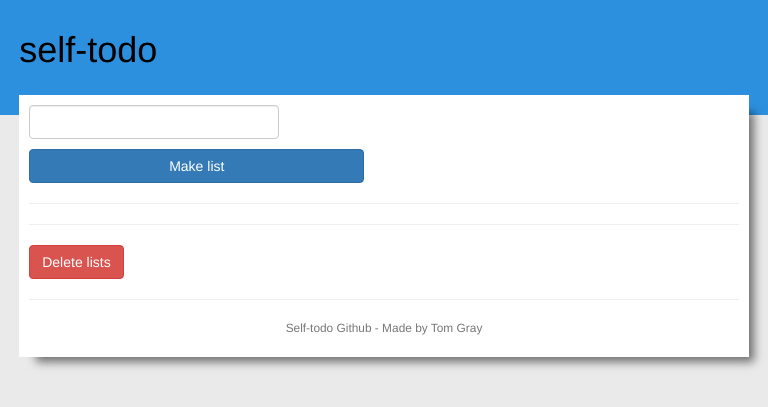
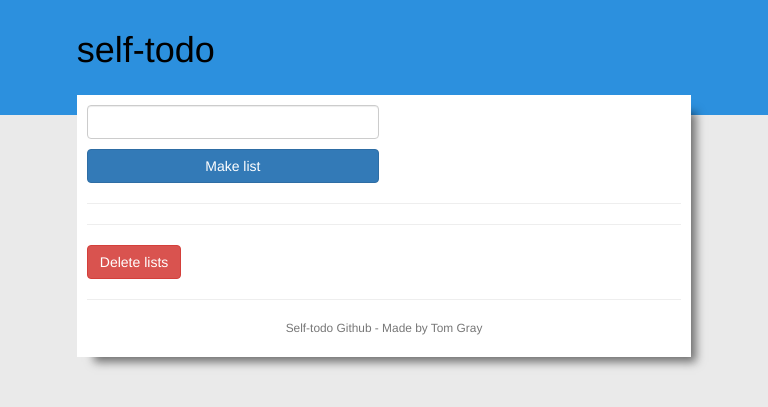
Before and after one commit to TomJamesGray/self-todo, a Flask app: template src/templates/index.html in a window 768 px wide. Shown: the top 407 px of the page. Run offline with Flask 2, Linux system fonts and the light colour scheme; the template is opened without the code that fills it, so the values that code supplies are empty; some libraries are stand-ins or nearby versions.

Commit message:
Added tablet size media query

```diff
--- a/src/static/style.css
+++ b/src/static/style.css
@@ -46,4 +46,16 @@ header > h1 > a{
 	.btn-primary{
 		margin-top:10px;
 		width:100%;
+	}
+	.form-inline .form-control{
+		width:100%
+	}
 }
+/*Tablets, 768px-1024px*/
+@media (max-width:1024px) and (min-width:768px){
+	#content{
+		width:80%;
+	}
+	header{
+		padding-left:10%;
+}
```
